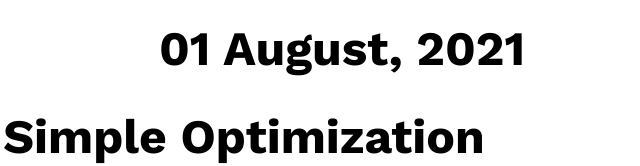
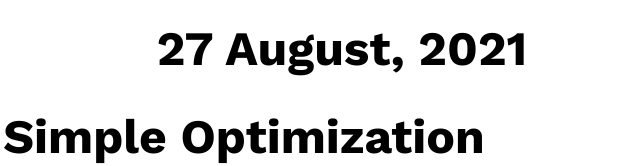
Before and after one commit to malan88/standingwater, a Gatsby site: page /220820-reserve-or-resize/ in a window 1280 px wide. Shown: the part 397-563 px from the top of the page, 298-938 px from the left. Built offline with nearby package versions, Linux system fonts and the light colour scheme; Gatsby itself is replaced by a stand-in of ours; some packages are replaced by stand-ins of ours.

Commit message:
New Post

```diff
--- a/src/markdown/posts/220820-reserve-or-resize.md
+++ b/src/markdown/posts/220820-reserve-or-resize.md
@@ -1,6 +1,6 @@
 ---
 title: "A Minor C++ Performance Insight"
-date: "2021-08-"
+date: "2021-08-27"
 ---
 
 # A Simple Optimization
```
